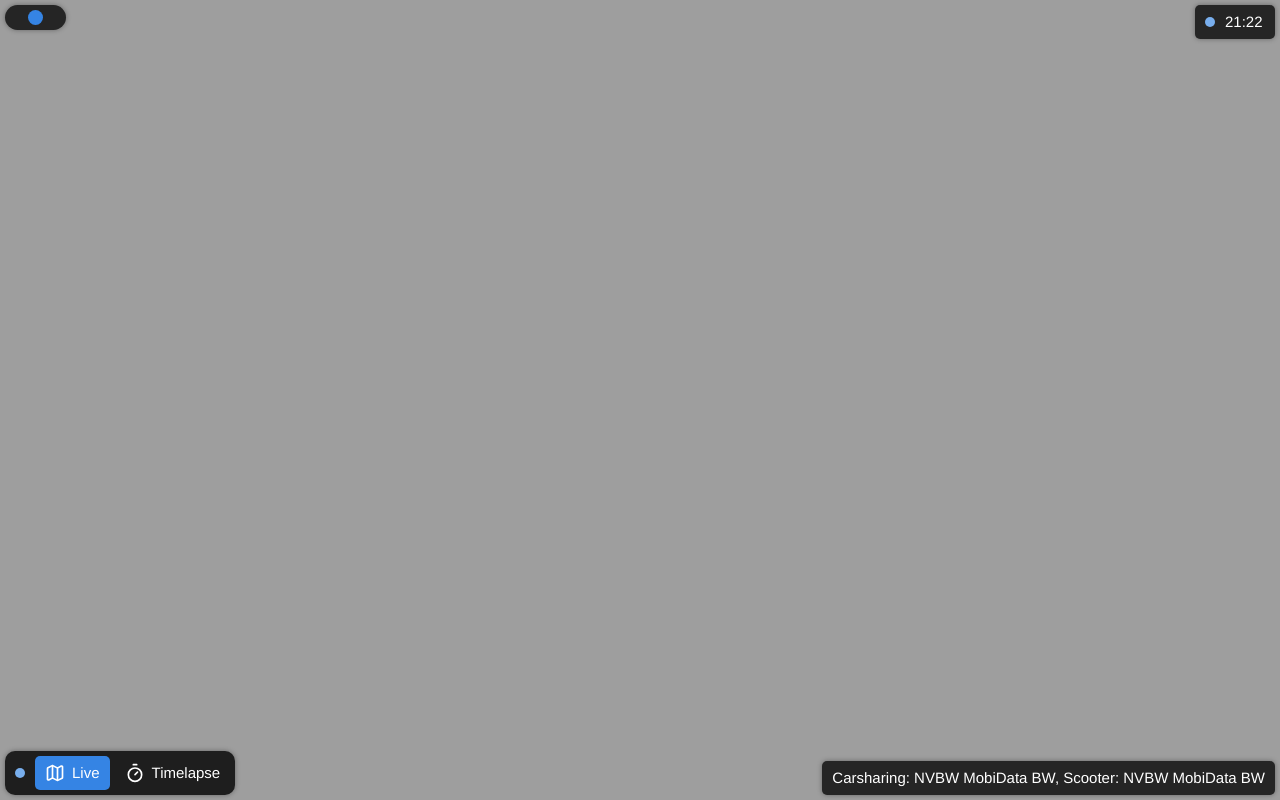
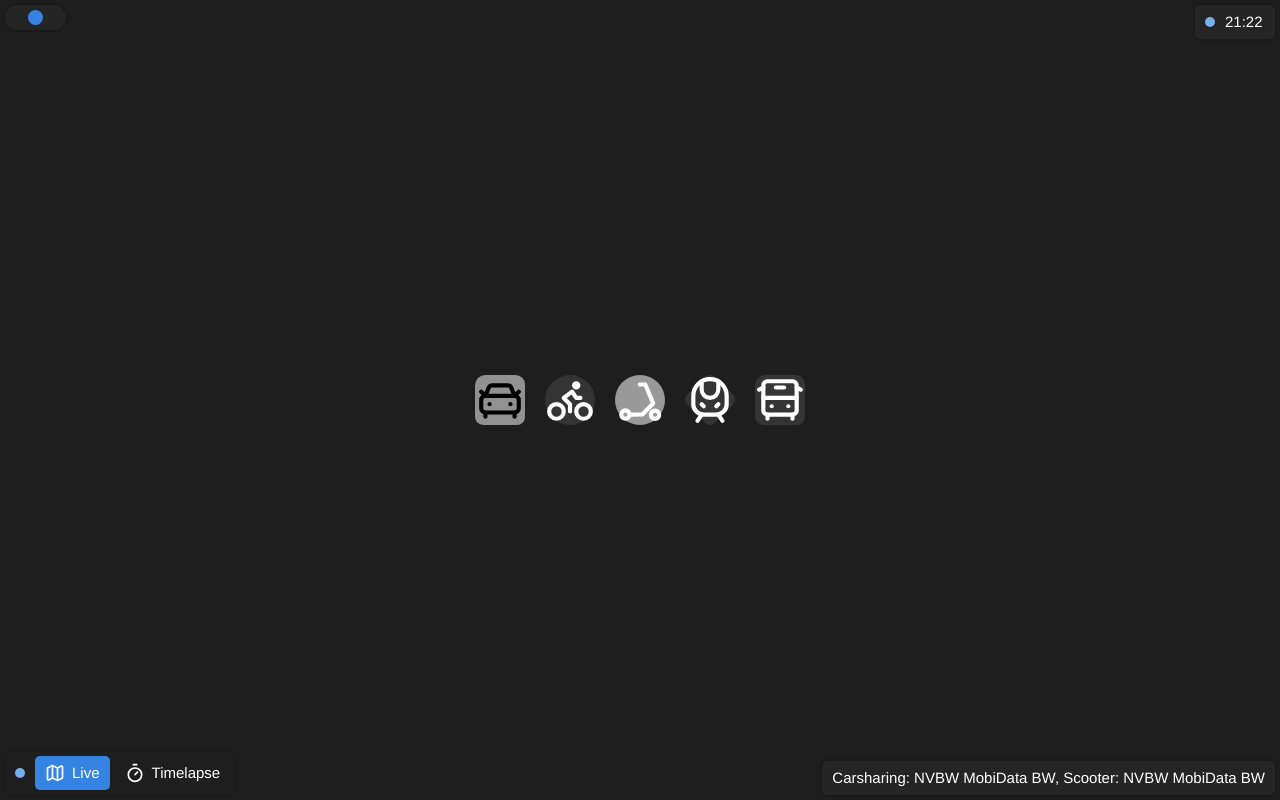
Before and after one commit to KASTEL-MobilityLab/ArtificialMetro, a Vue app: page / in a window 1280 px wide. Built offline with nearby package versions, Linux system fonts and the light colour scheme.

Commit message:
Added loader screen

```diff
--- a/src/App.vue
+++ b/src/App.vue
@@ -10,6 +10,7 @@ import { SwitchBus } from './view/switch_bus'
 import LocationFrame from './view/map/LocationFrame.vue'
 import TileRenderer from './view/map/TileRenderer.vue'
 import { TileProvider } from './view/map/tile_provider'
+import StartupView from './view/StartupView.vue'
 
 const KIOSK_INTERVAL = 30 * 1000 /*30s*/
 
@@ -28,7 +29,6 @@ const kioskMode = ref(false)
 let kioskModeTicker: number | undefined = undefined
 
 onMounted(() => {
-  workers.startAll()
   registerKeyboardSwitcher()
   startKioskMode()
 })
@@ -104,6 +104,8 @@ const tileProvider = new TileProvider("https://tiles.stadiamaps.com/tiles/alidad
     <KeepAlive>
       <component :is="viewComponent" :bus="currentSwitchBus"></component>
     </KeepAlive>
+
+    <StartupView></StartupView>
   </main>
 </template>
 
--- /dev/null
+++ b/src/view/StartupView.vue
@@ -0,0 +1,79 @@
+<script setup lang="ts">
+import { onMounted, ref } from 'vue'
+import * as workers from '@/worker/workers'
+import { BaseRepo } from '@/model/repos';
+
+
+const carsharingLoaded = ref(false)
+const scootersLoaded = ref(false)
+const bikesLoaded = ref(false)
+
+onMounted(() => {
+    workers.startCleanupWorker()
+    const syncWorker = workers.startSyncWorker()
+    syncWorker.port.onmessage = (event: MessageEvent<BaseRepo>) => {
+        const repo = event.data
+        repoLoaded(repo)
+    }
+})
+
+function repoLoaded(repo: BaseRepo) {
+    switch (repo) {
+        case BaseRepo.CarsharingStations:
+            carsharingLoaded.value = true
+            break
+        case BaseRepo.Scooters:
+            scootersLoaded.value = true
+            break
+        case BaseRepo.Bikes:
+            bikesLoaded.value = true
+            break
+    }
+}
+
+</script>
+
+<template>
+    <div class="startup-view">
+        <div class="vehicles">
+            <img src="/brands/stadtmobil_karlsruhe.svg" :class="{ disabled: !carsharingLoaded }" />
+            <img src="/brands/nextbike.svg" :class="{ disabled: !bikesLoaded }" />
+            <img src="/brands/scooter_bolt.svg" :class="{ disabled: !scootersLoaded }" />
+            <img src="/brands/train-db.svg" class="disabled" />
+            <img src="/brands/bus-kvv.svg" class="disabled" />
+        </div>
+    </div>
+</template>
+
+<style scoped>
+.startup-view {
+    display: flex;
+    position: absolute;
+
+    flex-direction: column;
+    justify-content: center;
+    align-items: center;
+
+    top: 0;
+    left: 0;
+    right: 0;
+    bottom: 0;
+
+    background: var(--view-bg-color);
+}
+
+.vehicles {
+    display: flex;
+    flex-direction: row;
+    gap: 20px;
+}
+
+.vehicles img {
+    width: 50px;
+    transition: 0.5s ease-in-out;
+}
+
+.vehicles .disabled {
+    filter: saturate(0);
+}
+</style>
--- a/src/worker/sync_worker.ts
+++ b/src/worker/sync_worker.ts
@@ -4,6 +4,10 @@ globalThis.setInterval(() => {
     sync.sync()
 }, 2 * 60 * 1000 /* 2min */)
 
-sync.initial_sync(repo => {
-    globalThis.postMessage(repo)
-})
+const _self = self as any
+_self.onconnect = (evt: any) => {
+    const port = evt.ports[0]
+    sync.initial_sync(repo => {
+        port.postMessage(repo)
+    })
+}
--- a/src/worker/workers.ts
+++ b/src/worker/workers.ts
@@ -1,8 +1,3 @@
-export function startAll() {
-    startSyncWorker()
-    startCleanupWorker()
-}
-
 export function startCleanupWorker() {
     return new SharedWorker(new URL("./cleanup_worker.ts", import.meta.url), { type: "module" })
 }
```
